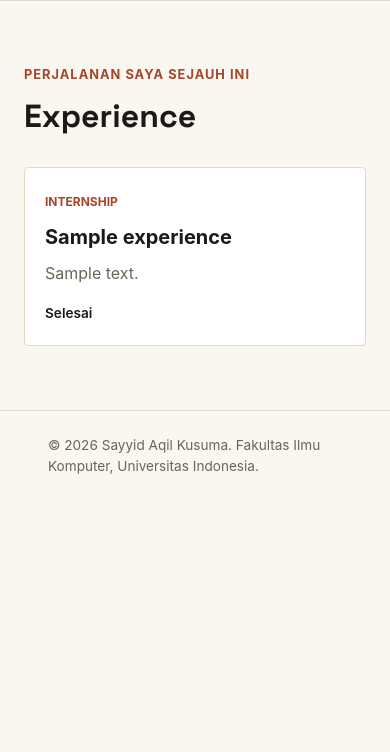
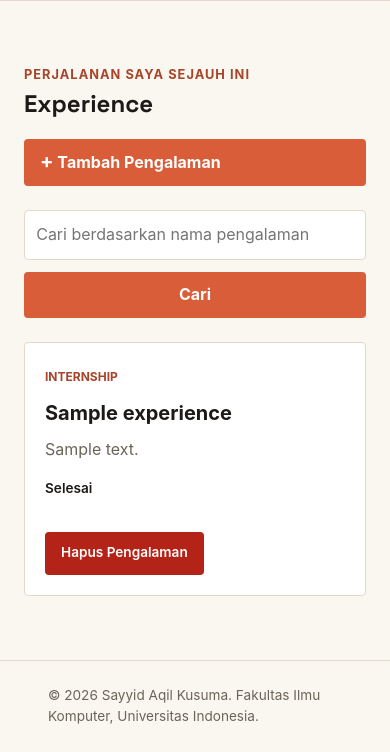
Before and after one commit to S-AqilKusuma/myportofolio, a Django app: page /experience/ in a window 390 px wide. Shown: the part 108-860 px from the top of the page. Before the commit the page ends 582 px from the top, so only its background shows below. Run offline with Django 5.2, Linux system fonts and the light colour scheme; tables that the repository leaves empty hold one stand-in row (values such as "Sample post").

Commit message:
feat: implementing data delivery with JSON, adding experience search, and adding experience delete

```diff
--- a/main/urls.py
+++ b/main/urls.py
@@ -1,12 +1,21 @@
 from django.urls import path
 
-from main.views import show_main, show_experience, show_skill, create_experience
+from main.views import (
+    show_main,
+    show_experience,
+    show_skill,
+    create_experience,
+    get_experience_json,
+    delete_experience
+)
 
 app_name = "main"
 
 urlpatterns = [
     path("", show_main, name="show_main"),
+    path("api/experience/", get_experience_json, name="get_experience_json"),
     path("experience/", show_experience, name="show_experience"),
     path("experience/add/", create_experience, name="create_experience"),
+    path("experience/<uuid:experience_id>/delete/",delete_experience,name="delete_experience"),
     path("skill/", show_skill, name="show_skill"),
 ]
--- a/main/views.py
+++ b/main/views.py
@@ -21,9 +21,19 @@ def show_main(request):
 
 
 def show_experience(request):
+    json_response = get_experience_json(request)
+
+    experiences = serializers.deserialize(
+        "json",
+        json_response.content.decode("utf-8"),
+    )
+    experiences = [experience.object for experience in experiences]
+    title_query = request.GET.get("title", "").strip()
+
     context = {
         "name": "Sayyid Aqil Kusuma",
-        "experience_list": Experience.objects.all(),
+        "experience_list": experiences,
+        "title_query": title_query,
     }
     return render(request, "experience.html", context)
 
@@ -47,3 +57,23 @@ def create_experience(request):
         "form": form,
     }
     return render(request, "experience_form.html", context)
+
+def get_experience_json(request):
+    title_query = request.GET.get("title", "").strip()
+    experience = Experience.objects.all()
+
+    if title_query:
+        experience = experience.filter(title__icontains=title_query)
+
+    experience_json = serializers.serialize("json", experience)
+    return HttpResponse(experience_json, content_type="application/json")
+
+def delete_experience(request, experience_id):
+    experience = get_object_or_404(Experience, pk=experience_id)
+
+    if request.method == "POST":
+        experience.delete()
+        messages.success(request, "Pengalaman berhasil dihapus!")
+        return redirect("main:show_experience")
+
+    return redirect("main:show_experience")
--- a/static/css/style.css
+++ b/static/css/style.css
@@ -177,24 +177,6 @@ h1, summary, .brand {
     border-top: 1px solid var(--line);
 }
 
-@media (max-width: 600px) {
-    .hero-grid {
-        grid-template-columns: 1fr;
-        grid-template-areas:
-            "identity"
-            "photo"
-            "details";
-    }
-
-    .hero-photo {
-        max-width: 220px;
-    }
-
-    .social-links {
-        justify-content: flex-start;
-    }
-}
-
 .experience-section, .skill-section {
     padding: 4rem 0;
     border-top: 1px solid var(--line);
@@ -208,9 +190,50 @@ h1, summary, .brand {
     text-transform: uppercase;
 }
 
-.experience-section h1 {
-    margin: 0.4rem 0 1.5rem;
-    font-size: 2rem;
+.experience-header {
+    width: 100%;
+    display: flex;
+    justify-content: space-between;
+    align-items: center;
+    gap: 1rem;
+    margin-bottom: 1.5rem;
+}
+
+.experience-header h1 {
+    margin-bottom: 0;
+}
+
+.experience-add-button {
+    display: inline-flex;
+    align-items: center;
+    gap: 0.45rem;
+}
+
+.experience-add-button span {
+    font-size: 1.25rem;
+    line-height: 1;
+}
+
+.experience-search {
+    display: flex;
+    gap: 0.75rem;
+    margin-bottom: 1.5rem;
+}
+
+.experience-search__input {
+    width: 100%;
+    min-width: 0;
+    padding: 0.7rem;
+    border: 1px solid var(--line);
+    border-radius: var(--radius);
+    background: #fff;
+    color: var(--ink);
+    font: inherit;
+}
+
+.experience-search__input:focus {
+    outline: 2px solid var(--accent);
+    border-color: var(--accent);
 }
 
 .experience-grid, .skill-grid {
@@ -254,6 +277,97 @@ h1, summary, .brand {
     margin-top: 1rem;
     font-size: 0.85rem;
     font-weight: 600;
+}
+
+.experience-actions {
+    display: flex;
+    align-items: center;
+    flex-wrap: wrap;
+    gap: 20px;
+    margin-top: 1rem;
+}
+
+.experience-actions .button {
+    font-size: 0.85rem;
+    font-weight: 600;
+}
+
+.experience-card-actions {
+    display: flex;
+    flex-direction: column;
+    margin-top: auto;
+}
+
+.experience-delete-modal {
+    display: none;
+    position: fixed;
+    inset: 0;
+    width: 100%;
+    height: 100%;
+    max-width: none;
+    max-height: none;
+    margin: 0;
+    padding: 1rem;
+    border: 0;
+    background: transparent;
+    z-index: 10;
+    align-items: center;
+    justify-content: center;
+}
+
+.experience-delete-modal:popover-open {
+    display: flex;
+}
+
+.experience-delete-modal__backdrop {
+    position: absolute;
+    inset: 0;
+    width: 100%;
+    height: 100%;
+    border: 0;
+    padding: 0;
+    background: rgba(28, 25, 23, 0.58);
+    cursor: default;
+}
+
+.experience-delete-modal__content {
+    position: relative;
+    z-index: 1;
+    width: min(100%, 480px);
+    padding: 1.5rem;
+    background: var(--paper);
+    border: 1px solid var(--line);
+    border-radius: var(--radius);
+    box-shadow: 0 1rem 3rem rgba(28, 25, 23, 0.22);
+}
+
+.experience-delete-modal__content h2 {
+    margin: 0 0 0.75rem;
+    font-family:
+        "Space Grotesk",
+        -apple-system,
+        sans-serif;
+    font-size: 1.5rem;
+}
+
+.experience-delete-modal__close {
+    position: absolute;
+    top: 1rem;
+    right: 1rem;
+    border: 0;
+    padding: 0;
+    background: transparent;
+    color: var(--text-muted);
+    font-size: 1.8rem;
+    line-height: 1;
+    cursor: pointer;
+}
+
+.experience-delete-modal__actions {
+    display: flex;
+    justify-content: flex-end;
+    gap: 0.75rem;
+    margin-top: 1.5rem;
 }
 
 .skill-summary, .skill-detail p {
@@ -358,3 +472,67 @@ h1, summary, .brand {
 .button-secondary {
     background: var(--ink);
 }
+
+.hide {
+    display: none !important;
+}
+
+.button-danger {
+    background: #b42318;
+}
+
+@media (max-width: 600px) {
+    .hero-grid {
+        grid-template-columns: 1fr;
+        grid-template-areas:
+            "identity"
+            "photo"
+            "details";
+    }
+
+    .hero-photo {
+        max-width: 220px;
+    }
+
+    .social-links {
+        justify-content: flex-start;
+    }
+
+    .experience-header {
+        align-items: flex-start;
+        flex-direction: column;
+    }
+
+    .experience-add-button {
+        width: 100%;
+        justify-content: center;
+    }
+
+    .experience-search {
+        flex-direction: column;
+    }
+
+    .experience-search .button {
+        width: 100%;
+    }
+
+    .experience-delete-modal {
+        align-items: flex-end;
+        padding: 0;
+    }
+
+    .experience-delete-modal__content {
+        width: 100%;
+        padding: 1.25rem;
+        border-radius: var(--radius) var(--radius) 0 0;
+    }
+
+    .experience-delete-modal__actions {
+        flex-direction: column-reverse;
+    }
+
+    .experience-delete-modal__actions .button {
+        width: 100%;
+        text-align: center;
+    }
+}
--- /dev/null
+++ b/templates/components/experience_delete_modal.html
@@ -0,0 +1,43 @@
+<p class="experience-status">
+    <button type="button"
+        class="button button-danger"
+        popovertarget="delete-experience-{{ experience.id }}"
+        aria-label="Hapus {{ experience.title }}"
+        title="Hapus pengalaman">
+        Hapus Pengalaman
+    </button>
+</p>
+<div id="delete-experience-{{ experience.id }}"
+     class="experience-delete-modal"
+     popover="auto"
+     role="dialog"
+     aria-modal="true"
+     aria-labelledby="delete-experience-title-{{ experience.id }}">
+    <button type="button"
+            class="experience-delete-modal__backdrop"
+            popovertarget="delete-experience-{{ experience.id }}"
+            popovertargetaction="hide"
+            aria-label="Tutup konfirmasi hapus"></button>
+    <div class="experience-delete-modal__content">
+        <button type="button"
+                class="experience-delete-modal__close"
+                popovertarget="delete-experience-{{ experience.id }}"
+                popovertargetaction="hide"
+                aria-label="Tutup konfirmasi hapus">×</button>
+        <h2 id="delete-experience-title-{{ experience.id }}">Hapus Pengalaman?</h2>
+        <p>
+            Apakah Anda yakin ingin menghapus
+            <strong>{{ experience.title }}</strong>?
+        </p>
+        <div class="experience-delete-modal__actions">
+            <button type="button"
+                class="button button-secondary"
+                popovertarget="delete-experience-{{ experience.id }}"
+                popovertargetaction="hide">Batal</button>
+            <form method="post" action="{% url 'main:delete_experience' experience.id %}">
+            {% csrf_token %}
+            <button type="submit" class="button button-danger">Ya, Hapus</button>
+            </form>
+        </div>
+    </div>
+</div>
--- a/templates/experience.html
+++ b/templates/experience.html
@@ -9,7 +9,26 @@
     <section class="experience-section" id="experience">
         <div class="container">
             <p class="section-kicker">Perjalanan saya sejauh ini</p>
-            <h1>Experience</h1>
+            <div class="experience-header">
+                <h1>Experience</h1>
+                <a href="{% url 'main:create_experience' %}"
+                    class="button experience-add-button">
+                    <span aria-hidden="true">+</span>
+                    Tambah Pengalaman
+                </a>
+            </div>
+
+            <form method="get"
+                    action="{% url 'main:show_experience' %}"
+                    class="experience-search">
+                <input type="search"
+                    name="title"
+                    value="{{ title_query }}"
+                    placeholder="Cari berdasarkan nama pengalaman"
+                    class="experience-search__input"
+                    aria-label="Cari berdasarkan nama pengalaman">
+                <button type="submit" class="button">Cari</button>
+            </form>
 
             <div class="experience-grid">
                 {% for experience in experience_list %}
@@ -27,11 +46,22 @@
                         {% else %}
                             <p class="experience-status">Selesai</p>
                         {% endif %}
+
+                        <div class="experience-card-actions">
+                            <div class="experience-actions">
+                                {% if experience.experience_url %}
+                                    <a href="{{ experience.experience_url }}" class="button">Lihat Pengalaman</a>
+                                {% endif %}
+                                {% include "components/experience_delete_modal.html" with experience=experience %}
+                            </div>
+                        </div>
                     </article>
                 {% empty %}
-                    <p class="empty-state">
-                        Belum ada pengalaman yang ditambahkan.
-                    </p>
+                    {% if title_query %}
+                        <p class="empty-state">Tidak ada pengalaman dengan nama tersebut.</p>
+                    {% else %}
+                        <p class="empty-state">Belum ada pengalaman yang ditambahkan.</p>
+                    {% endif %}
                 {% endfor %}
             </div>
         </div>
```
